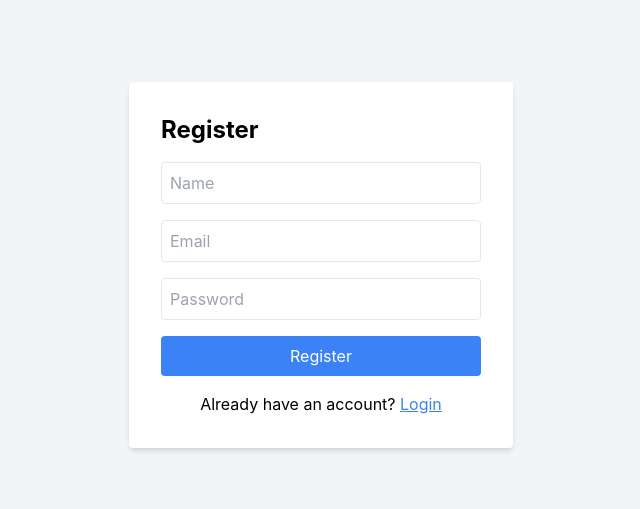
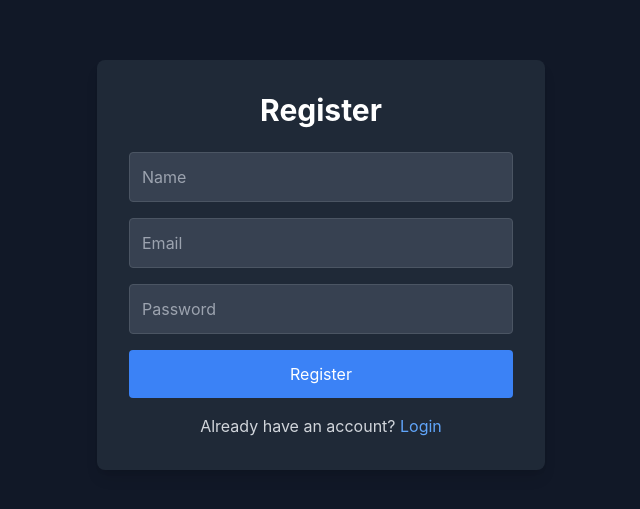
Before and after one commit to Nkunja/nkunja_ai, a Next.js app: page /register in a window 1280 px wide. Shown: the part 135-644 px from the top of the page, without its empty margins (319-959 px from the left). Built offline with nearby package versions, Linux system fonts and the light colour scheme.

Commit message:
Add UI for login and register pages

```diff
--- a/components/Login.tsx
+++ b/components/Login.tsx
@@ -36,9 +36,11 @@ const Login = () => {
   };
 
   return (
-    <div className="space-y-4">
+    <div className="flex-1 flex flex-col items-center justify-center w-full min-h-screen bg-gray-900">
+      <div className="bg-gray-800 p-8 rounded-lg shadow-lg max-w-md w-full">
+        <h2 className="text-3xl font-bold mb-6 text-center text-white">Login</h2>
         {errorMessage && (
-        <div className="bg-red-100 border border-red-400 text-red-700 px-4 py-3 rounded relative" role="alert">
+          <div className="bg-red-500 text-white px-4 py-3 rounded relative mb-4" role="alert">
             <span className="block sm:inline">{errorMessage}</span>
           </div>
         )}
@@ -49,7 +51,7 @@ const Login = () => {
             onChange={(e) => setEmail(e.target.value)}
             placeholder="Email"
             required
-          className="w-full p-2 border rounded"
+            className="w-full p-3 bg-gray-700 text-white rounded border border-gray-600 focus:border-blue-500 focus:outline-none"
           />
           <input
             type="password"
@@ -57,18 +59,19 @@ const Login = () => {
             onChange={(e) => setPassword(e.target.value)}
             placeholder="Password"
             required
-          className="w-full p-2 border rounded"
+            className="w-full p-3 bg-gray-700 text-white rounded border border-gray-600 focus:border-blue-500 focus:outline-none"
           />
-        <button type="submit" className="w-full p-2 bg-blue-500 text-white rounded">
+          <button type="submit" className="w-full p-3 bg-blue-500 text-white rounded hover:bg-blue-600 transition-colors">
             Login
           </button>
         </form>
-      <p className="text-center">
+        <p className="text-center mt-4 text-gray-300">
           Don't have an account?{' '}
-        <button onClick={handleRegisterRedirect} className="text-blue-500 underline">
+          <button onClick={handleRegisterRedirect} className="text-blue-400 hover:underline">
             Register here
           </button>
         </p>
+      </div>
     </div>
   );
 };
--- a/components/Register.tsx
+++ b/components/Register.tsx
@@ -31,9 +31,11 @@ const Register = () => {
   };
 
   return (
-    <div className="space-y-4">
+    <div className="flex-1 flex flex-col items-center justify-center min-h-screen bg-gray-900">
+      <div className="bg-gray-800 p-8 rounded-lg shadow-lg max-w-md w-full">
+        <h2 className="text-3xl font-bold mb-6 text-center text-white">Register</h2>
         {errorMessage && (
-        <div className="bg-red-100 border border-red-400 text-red-700 px-4 py-3 rounded relative" role="alert">
+          <div className="bg-red-500 text-white px-4 py-3 rounded relative mb-4" role="alert">
             <span className="block sm:inline">{errorMessage}</span>
           </div>
         )}
@@ -44,7 +46,7 @@ const Register = () => {
             onChange={(e) => setName(e.target.value)}
             placeholder="Name"
             required
-          className="w-full p-2 border rounded"
+            className="w-full p-3 bg-gray-700 text-white rounded border border-gray-600 focus:border-blue-500 focus:outline-none"
           />
           <input
             type="email"
@@ -52,7 +54,7 @@ const Register = () => {
             onChange={(e) => setEmail(e.target.value)}
             placeholder="Email"
             required
-          className="w-full p-2 border rounded"
+            className="w-full p-3 bg-gray-700 text-white rounded border border-gray-600 focus:border-blue-500 focus:outline-none"
           />
           <input
             type="password"
@@ -60,18 +62,19 @@ const Register = () => {
             onChange={(e) => setPassword(e.target.value)}
             placeholder="Password"
             required
-          className="w-full p-2 border rounded"
+            className="w-full p-3 bg-gray-700 text-white rounded border border-gray-600 focus:border-blue-500 focus:outline-none"
           />
-        <button type="submit" className="w-full p-2 bg-blue-500 text-white rounded">
+          <button type="submit" className="w-full p-3 bg-blue-500 text-white rounded hover:bg-blue-600 transition-colors">
             Register
           </button>
         </form>
-      <p className="text-center">
+        <p className="text-center mt-4 text-gray-300">
           Already have an account?{' '}
-        <Link href="/login" className="text-blue-500 underline">
+          <Link href="/login" className="text-blue-400 hover:underline">
             Login
           </Link>
         </p>
+      </div>
     </div>
   );
 };
--- a/pages/login/index.tsx
+++ b/pages/login/index.tsx
@@ -3,11 +3,8 @@ import Login from '../../components/Login';
 
 const LoginPage: NextPage = () => {
   return (
-    <div className="min-h-screen flex items-center justify-center bg-gray-100">
-      <div className="bg-white p-8 rounded shadow-md w-96">
-        <h1 className="text-2xl font-bold mb-4">Login</h1>
+    <div className="min-h-screen flex items-center justify-center bg-gray-900">
         <Login />
-      </div>
     </div>
   );
 };
--- a/pages/register/index.tsx
+++ b/pages/register/index.tsx
@@ -3,11 +3,8 @@ import Register from '../../components/Register';
 
 const RegisterPage: NextPage = () => {
   return (
-    <div className="min-h-screen flex items-center justify-center bg-gray-100">
-      <div className="bg-white p-8 rounded shadow-md w-96">
-        <h1 className="text-2xl font-bold mb-4">Register</h1>
+    <div className="min-h-screen flex items-center justify-center bg-gray-900">
         <Register />
-      </div>
     </div>
   );
 };
```
Lines whose indentation alone changed are shown as unchanged.
